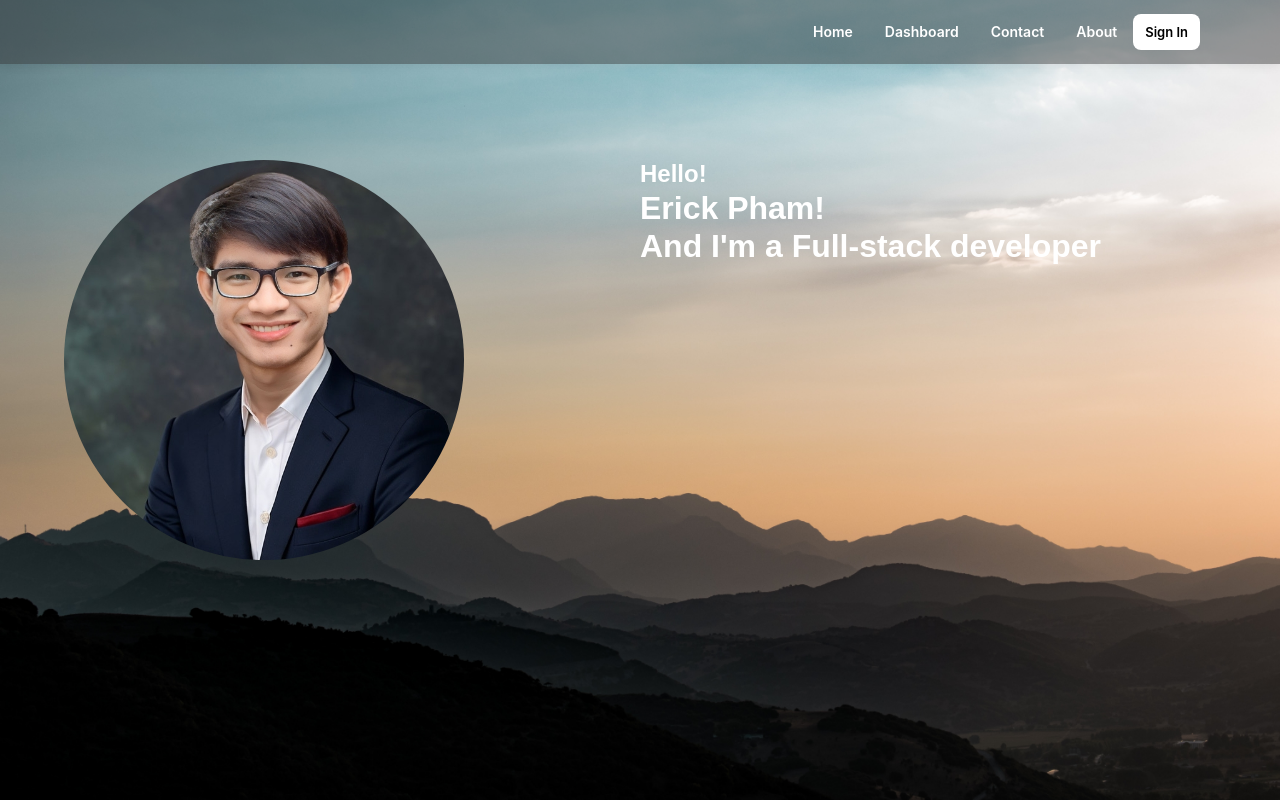
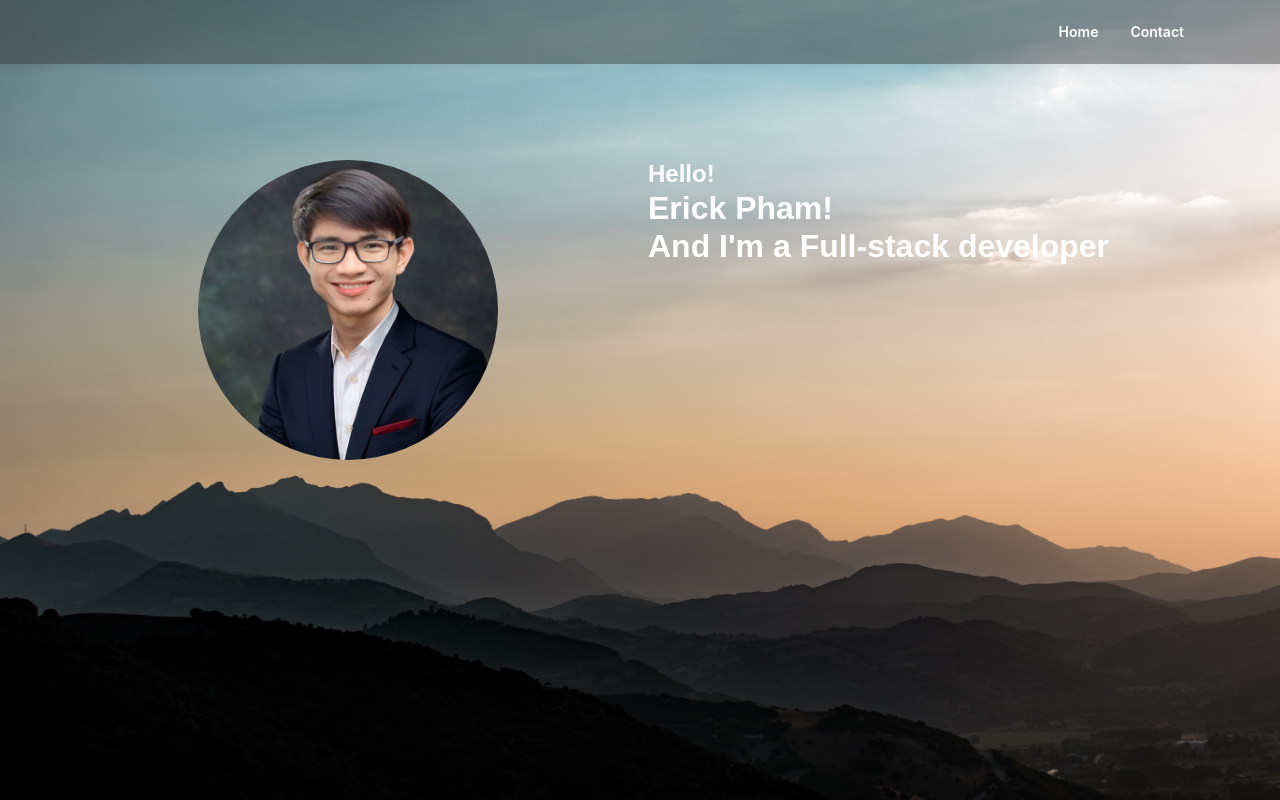
Before and after one commit to erick-pham/nextjs-portfolio, a Next.js app: page / in a window 1280 px wide. Built offline with nearby package versions, Linux system fonts and the light colour scheme.

Commit message:
update ava

```diff
--- a/src/app/global-error.tsx
+++ b/src/app/global-error.tsx
@@ -1,7 +1,7 @@
 "use client";
 
 import type { ReactNode } from "react";
-import { Typography, Grid, Button } from "@mui/material";
+import { Typography, Grid, Button, Container } from "@mui/material";
 import SyncIcon from "@mui/icons-material/Sync";
 
 import type { Metadata } from "next";
@@ -18,7 +18,7 @@ export default function Error({
   reset: () => void;
 }): ReactNode {
   return (
-    <div>
+    <Container>
       <Grid
         style={{
           alignItems: "center",
@@ -40,6 +40,6 @@ export default function Error({
           Go back to home
         </Button>
       </Grid>
-    </div>
+    </Container>
   );
 }
--- a/src/app/not-found.tsx
+++ b/src/app/not-found.tsx
@@ -1,6 +1,6 @@
 import NextLink from "next/link";
 import ArrowBackIcon from "@mui/icons-material/ArrowBack";
-import { Button, Grid, Typography } from "@mui/material";
+import { Button, Grid, Typography, Container } from "@mui/material";
 import type { Metadata } from "next";
 
 export const metadata: Metadata = {
@@ -8,7 +8,7 @@ export const metadata: Metadata = {
 };
 
 const NotFoundPage: React.FC = async () => (
-  <>
+  <Container>
     <Grid
       style={{
         alignItems: "center",
@@ -28,7 +28,7 @@ const NotFoundPage: React.FC = async () => (
         </Button>
       </NextLink>
     </Grid>
-  </>
+  </Container>
 );
 
 export default NotFoundPage;
--- a/src/app/page.tsx
+++ b/src/app/page.tsx
@@ -1,7 +1,7 @@
 import HomeNavBar from "@/components/HomeNavBar";
 import { Avatar, Box, Container, Grid, Typography } from "@mui/material";
 import type { ReactNode } from "react";
-
+import Image from "next/image";
 const HomePage = (): ReactNode => (
   <Box
     sx={{
@@ -17,7 +17,7 @@ const HomePage = (): ReactNode => (
         mt: 20,
       }}
     >
-      <Grid container>
+      <Grid container spacing={2}>
         <Grid item xs={12} sm={6}>
           {/* <Box
             sx={{
@@ -43,26 +43,30 @@ const HomePage = (): ReactNode => (
               alignItems: "center",
               alignContent: "center",
               justifyContent: "center",
-              // borderRadius: "40px",
-              // overflow: "hidden",
+              display: "flex",
             }}
           >
-            <Avatar
-              src="/static/images/my-avatar2.jpg"
+            {/* <Avatar
+              // src="/static/images/my-avatar2.jpg"
               sx={{
                 height: 400,
                 width: 400,
               }}
-            />
-            {/* <Image
+            >
+
+            </Avatar> */}
+            <Image
               alt="avatar"
               src="/static/images/my-avatar2.jpg"
-              layout="responsive"
-              width={200}
-              height={200}
+              // layout="responsive"
+              width={300}
+              height={300}
               objectFit="contain"
-
-            /> */}
+              style={{
+                // borderRadius: "40px",
+                borderRadius: "50%",
+              }}
+            />
           </Box>
         </Grid>
         <Grid item xs={12} sm={6}>
--- a/src/components/HomeNavBar.tsx
+++ b/src/components/HomeNavBar.tsx
@@ -21,16 +21,16 @@ export const HomeNavBar = (): ReactElement => {
               <Link href={`/`}>
                 <Button sx={{ color: "#fff" }}>Home</Button>
               </Link>
-              <Link href={`/dashboard`}>
+              {/* <Link href={`/dashboard`}>
                 <Button sx={{ color: "#fff" }}>Dashboard</Button>
-              </Link>
+              </Link> */}
               <Link href={`/contact`}>
                 <Button sx={{ color: "#fff" }}>Contact</Button>
               </Link>
-              <Link href={`/about`}>
+              {/* <Link href={`/about`}>
                 <Button sx={{ color: "#fff" }}>About</Button>
-              </Link>
-              <Button
+              </Link> */}
+              {/* <Button
                 size="small"
                 sx={{
                   color: "black",
@@ -38,7 +38,7 @@ export const HomeNavBar = (): ReactElement => {
                 }}
               >
                 Sign In
-              </Button>
+              </Button> */}
             </Box>
           </Toolbar>
         </Container>
```
